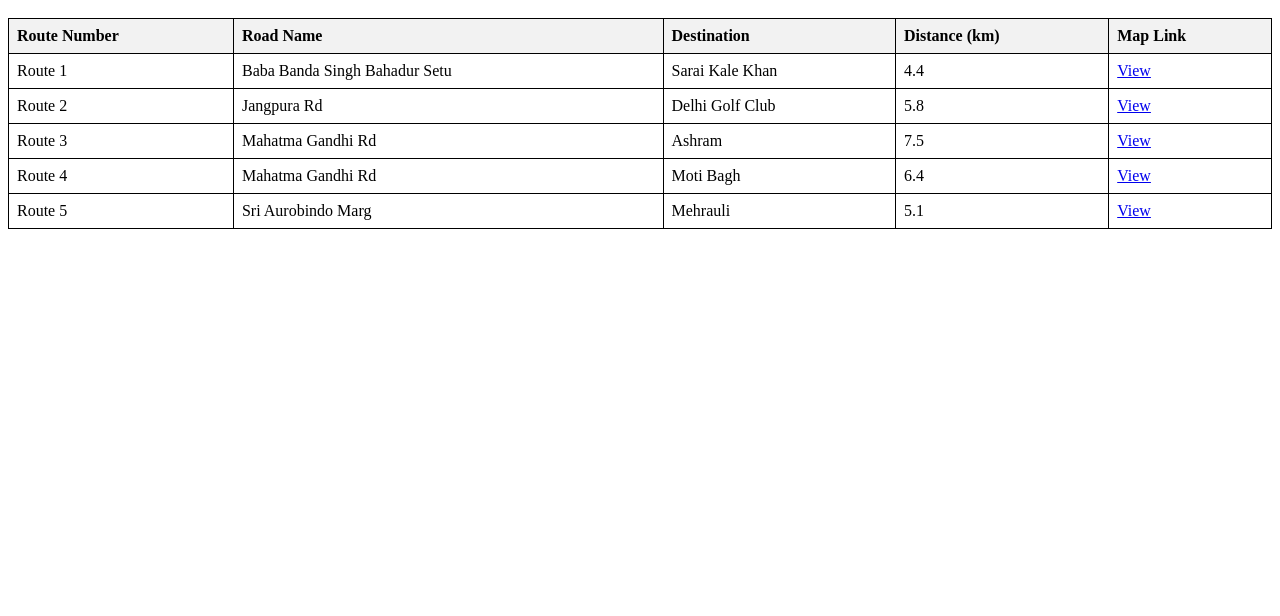
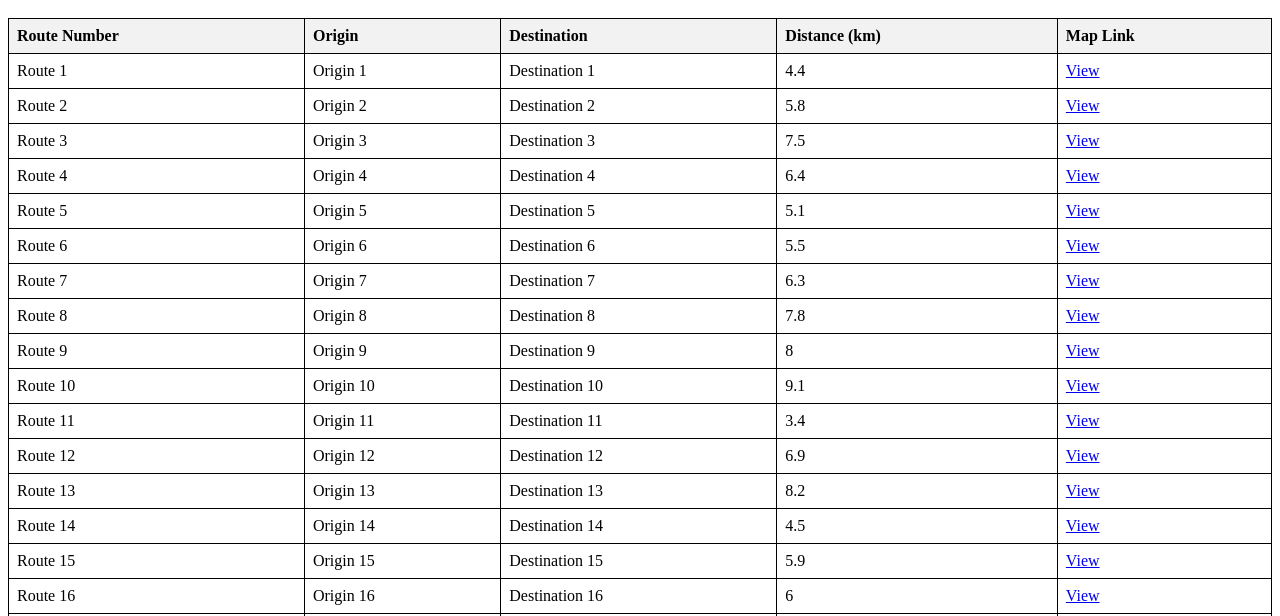
Before and after one commit to emote-warrior/traffic-dashboard, a plain HTML site: page index.html in a window 1280 px wide. Shown: the part 588-1204 px from the top of the page. Before the commit the page ends 825 px from the top, so only its background shows below. Drawn offline with Linux system fonts and the light colour scheme; some packages are replaced by stand-ins of ours.

Commit message:
Update index.html

```diff
--- a/index.html
+++ b/index.html
@@ -36,7 +36,7 @@
     <table>
         <tr>
             <th>Route Number</th>
-            <th>Road Name</th>
+            <th>Origin</th>
             <th>Destination</th>
             <th>Distance (km)</th>
             <th>Map Link</th>
@@ -49,11 +49,31 @@
         let directionsService;
         let directionsRenderer;
         const routes = [
-            { number: "Route 1", origin: "Baba Banda Singh Bahadur Setu", destination: "Sarai Kale Khan", distance: 4.4, link: "https://maps.app.goo.gl/PDAzJX3KsrQUbZ9J9" },
-            { number: "Route 2", origin: "Jangpura Rd", destination: "Delhi Golf Club", distance: 5.8, link: "https://maps.app.goo.gl/hPx3tC4M3gubyrjaA" },
-            { number: "Route 3", origin: "Mahatma Gandhi Rd", destination: "Ashram", distance: 7.5, link: "https://maps.app.goo.gl/vm3xxqf4NRXVmc568" },
-            { number: "Route 4", origin: "Mahatma Gandhi Rd", destination: "Moti Bagh", distance: 6.4, link: "https://maps.app.goo.gl/CeAEi44vFNpBWp7W9" },
-            { number: "Route 5", origin: "Sri Aurobindo Marg", destination: "Mehrauli", distance: 5.1, link: "https://maps.app.goo.gl/HJMAjfiAfVE9qwv69" }
+            { number: "Route 1", origin: "Origin 1", destination: "Destination 1", distance: 4.4, link: "#" },
+            { number: "Route 2", origin: "Origin 2", destination: "Destination 2", distance: 5.8, link: "#" },
+            { number: "Route 3", origin: "Origin 3", destination: "Destination 3", distance: 7.5, link: "#" },
+            { number: "Route 4", origin: "Origin 4", destination: "Destination 4", distance: 6.4, link: "#" },
+            { number: "Route 5", origin: "Origin 5", destination: "Destination 5", distance: 5.1, link: "#" },
+            { number: "Route 6", origin: "Origin 6", destination: "Destination 6", distance: 5.5, link: "#" },
+            { number: "Route 7", origin: "Origin 7", destination: "Destination 7", distance: 6.3, link: "#" },
+            { number: "Route 8", origin: "Origin 8", destination: "Destination 8", distance: 7.8, link: "#" },
+            { number: "Route 9", origin: "Origin 9", destination: "Destination 9", distance: 8.0, link: "#" },
+            { number: "Route 10", origin: "Origin 10", destination: "Destination 10", distance: 9.1, link: "#" },
+            { number: "Route 11", origin: "Origin 11", destination: "Destination 11", distance: 3.4, link: "#" },
+            { number: "Route 12", origin: "Origin 12", destination: "Destination 12", distance: 6.9, link: "#" },
+            { number: "Route 13", origin: "Origin 13", destination: "Destination 13", distance: 8.2, link: "#" },
+            { number: "Route 14", origin: "Origin 14", destination: "Destination 14", distance: 4.5, link: "#" },
+            { number: "Route 15", origin: "Origin 15", destination: "Destination 15", distance: 5.9, link: "#" },
+            { number: "Route 16", origin: "Origin 16", destination: "Destination 16", distance: 6.0, link: "#" },
+            { number: "Route 17", origin: "Origin 17", destination: "Destination 17", distance: 7.2, link: "#" },
+            { number: "Route 18", origin: "Origin 18", destination: "Destination 18", distance: 4.7, link: "#" },
+            { number: "Route 19", origin: "Origin 19", destination: "Destination 19", distance: 5.3, link: "#" },
+            { number: "Route 20", origin: "Origin 20", destination: "Destination 20", distance: 9.4, link: "#" },
+            { number: "Route 21", origin: "Origin 21", destination: "Destination 21", distance: 6.7, link: "#" },
+            { number: "Route 22", origin: "Origin 22", destination: "Destination 22", distance: 7.9, link: "#" },
+            { number: "Route 23", origin: "Origin 23", destination: "Destination 23", distance: 5.6, link: "#" },
+            { number: "Route 24", origin: "Origin 24", destination: "Destination 24", distance: 8.5, link: "#" },
+            { number: "Route 25", origin: "Origin 25", destination: "Destination 25", distance: 6.1, link: "#" }
         ];
 
         function initMap() {
```
